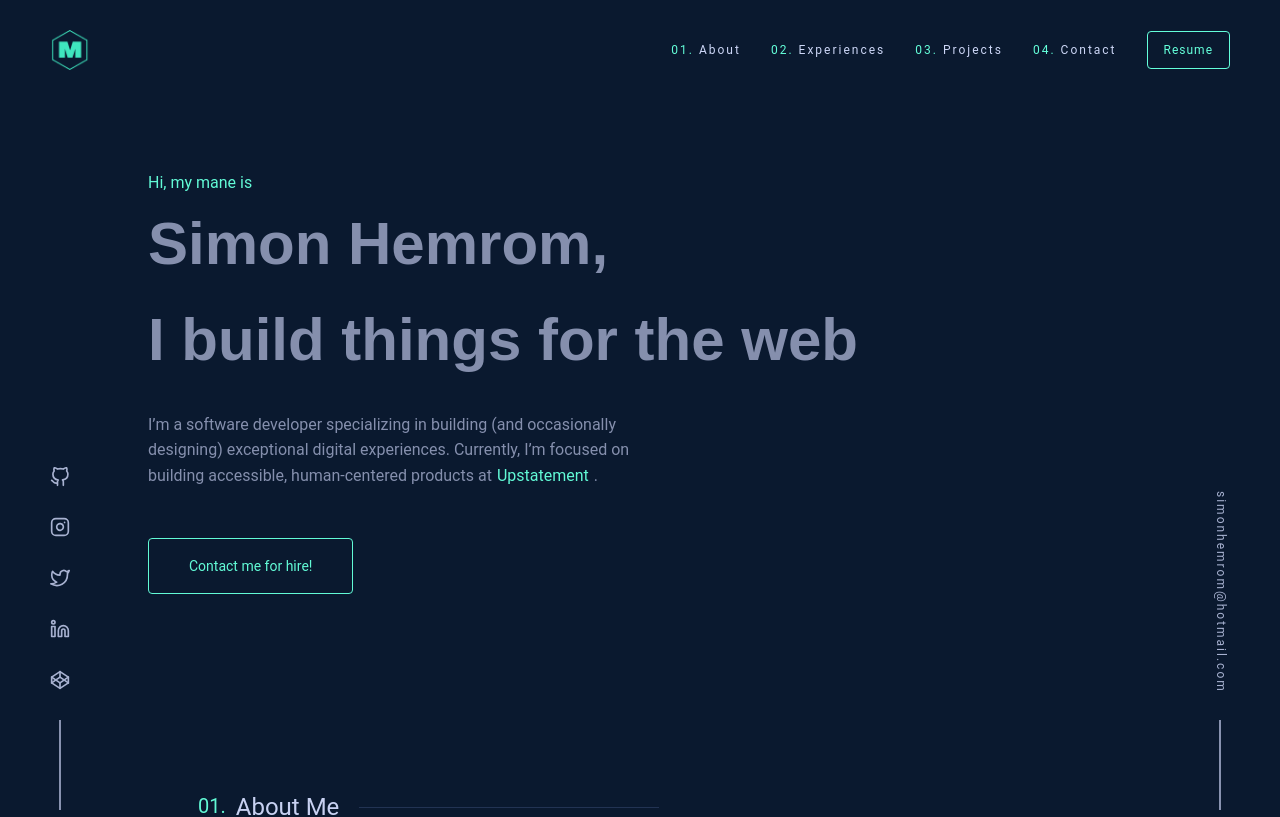
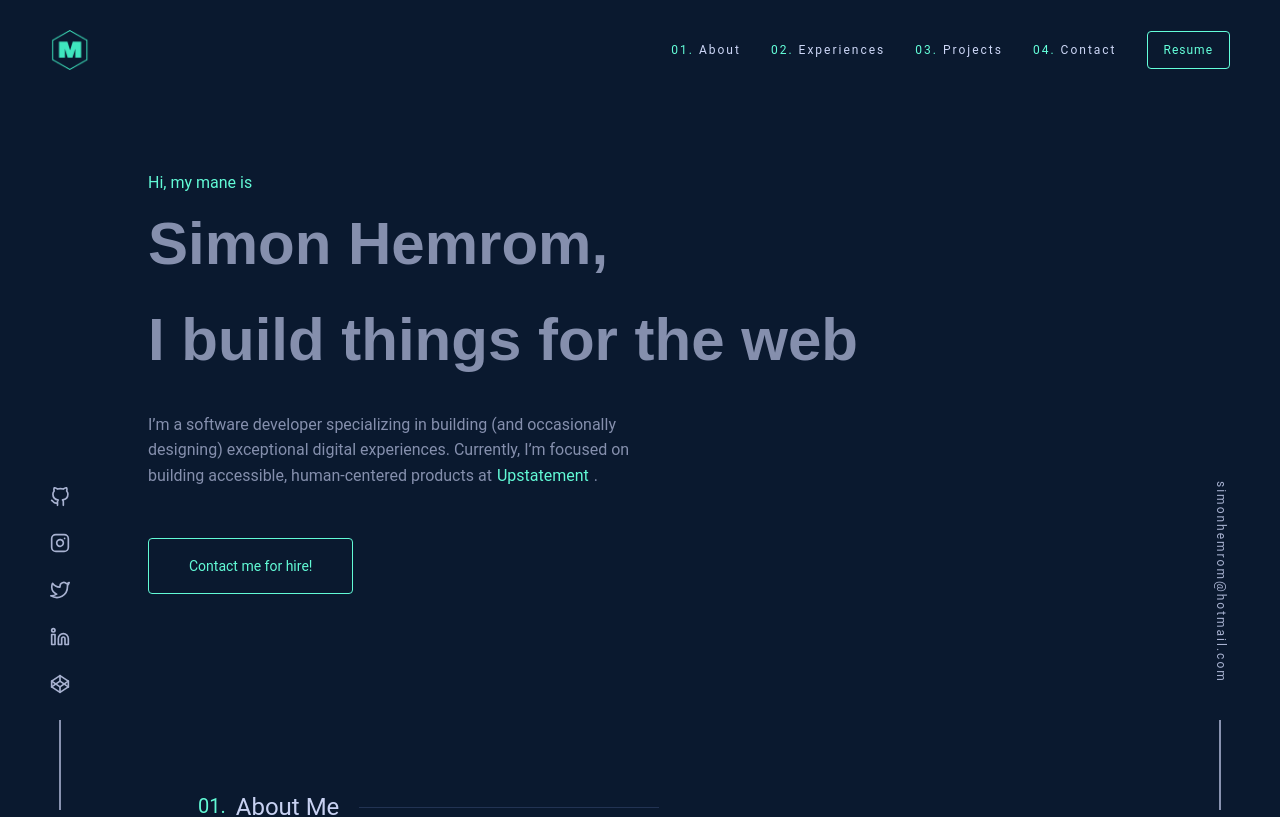
Before and after one commit to simons-devtools/simonhemrom, a Next.js app: page / in a window 1280 px wide. Shown: the top 817 px of the page. Built offline with nearby package versions, Linux system fonts and the light colour scheme.

Commit message:
updated the compon styles

```diff
--- a/layout/email.js
+++ b/layout/email.js
@@ -16,7 +16,7 @@ const StyledLinkWrapper = styled.div`
   }
 
   a {
-    margin-bottom: 20px;
+    margin-bottom: 30px;
     font-size: var(--fz-xxs);
     color: var(--light-slate);
     writing-mode: vertical-rl;
--- a/layout/social.js
+++ b/layout/social.js
@@ -16,10 +16,8 @@ const StyledSocialList = styled.ul`
     background: var(--slate);
   }
 
-  li {
-    margin-bottom: 30px;
-
   a {
+    margin-bottom: 26px;
     color: var(--light-slate);
 
     &:hover,
@@ -30,7 +28,6 @@ const StyledSocialList = styled.ul`
     svg {
       width: 20px;
       height: 20px;
-      }
     }
   }
 `;
```
Lines whose indentation alone changed are shown as unchanged.
